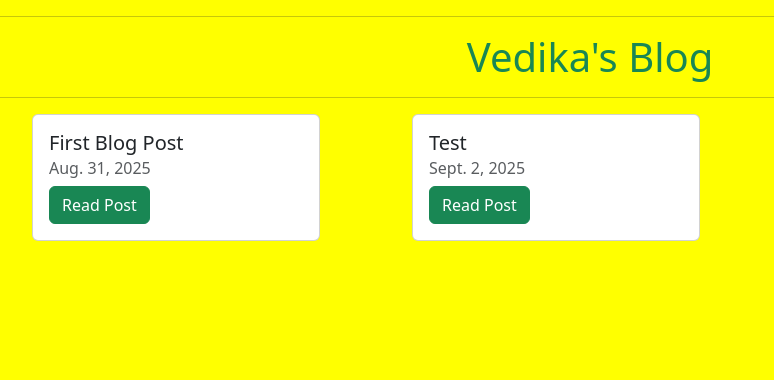
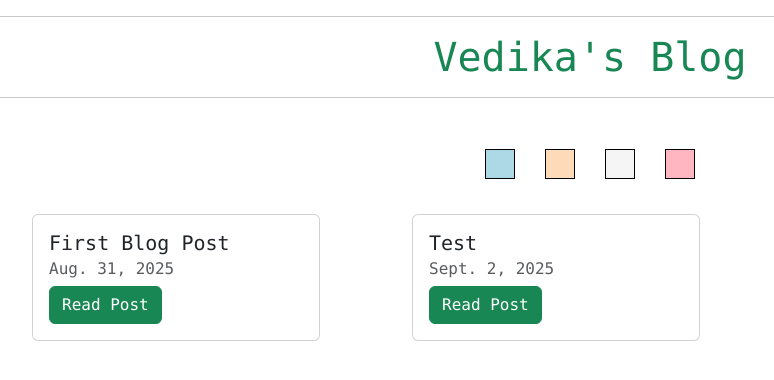
Before and after one commit to VC-create/gratitude, a Django app: page / in a window 1280 px wide. Shown: the top 380 px of the page, without its empty margins (50-824 px from the left). Run offline with Django 5.2, Linux system fonts and the light colour scheme; data comes from the database, SQL or seed files in the repository.

Commit message:
trying to link multiple sylesheets for different themes, currently is not working

```diff
--- /dev/null
+++ b/pages/static/script.js
@@ -0,0 +1,23 @@
+switches = document.getElementsByClassName("swtich");
+
+//loops through switches
+for(i of switches){
+    //this adds event listener to each of the switches
+    i.addEventListener("click", () => {
+        theme = i.dataset.theme;
+        setTheme(theme)
+    })
+}
+
+function setTheme(theme){
+    switch(theme){
+        case "summer": document.getElementById("switcher-id").href = "/static/summer.css"
+        return;
+        case "fall": document.getElementById("switcher-id").href = ".static/fall.css"
+        return;
+        case "winter": document.getElementById("switcher-id").href = ".static/winter.css"
+        return;
+        case "spring": document.getElementById("switcher-id").href = ".static/spring.css"
+        return;
+    }
+}
--- a/pages/static/style.css
+++ b/pages/static/style.css
@@ -1,5 +1,46 @@
+
+:root{
+    --summer:lightblue;
+    --fall:peachpuff;
+    --winter:whitesmoke;
+    --spring:lightpink;
+}
 
 body{
-    background-color:yellow;
+    font-family:monaco;
+}
 
+/*the theme switcher stuff is in the header*/
+header{
+    text-align:center;
+    font-size:30px;
+    padding:20px;
 }
+
+/*use . for classes and # for ids*/
+.theme-switches{
+    display:flex;
+    justify-content: center;
+}
+
+/*this is what styles those boxes on the screen*/
+.switch{
+    height:30px;
+    width:30px;
+    border:1px solid black;
+    margin:15px;
+    cursor:pointer;
+}
+
+#theme1{
+    background-color: var(--summer);
+}
+#theme2{
+    background-color: var(--fall);
+}
+#theme3{
+    background-color: var(--winter);
+}
+#theme4{
+    background-color: var(--spring);
+}
--- /dev/null
+++ b/pages/static/summer.css
@@ -0,0 +1,3 @@
+body{
+    background-color:blue;
+}
--- a/pages/templates/base.html
+++ b/pages/templates/base.html
@@ -9,8 +9,10 @@
     <!--the next line brings in bootstrap-->
     <link href="https://cdn.jsdelivr.net/npm/bootstrap@5.3.8/dist/css/bootstrap.min.css" rel="stylesheet" integrity="sha384-sRIl4kxILFvY47J16cr9ZwB07vP4J8+LH7qKQnuqkuIAvNWLzeN8tE5YBujZqJLB" crossorigin="anonymous">
     <!--putting it after the bootstrap line will make the css file override the bootstrap-->
+    <!--this next stylesheet is the sylesheet we switch to-->
+    <link rel="stylesheet" id="switcher-id" href="">
     <link rel="stylesheet" href="{% static 'style.css' %}">
-
+    <script src="{% static 'script.js' %}" defer></script>
   </head>
 
   <body>
@@ -19,6 +21,15 @@
     <a href = "{% url 'home' %}" class="link-underline link-underline-opacity-0"><h1 class = "text-center text-success">Vedika's Blog</h1></a>
     <hr>
 
+    <header>
+      <div class="theme-switches">
+        <div data-theme="summer" class="switch" id="theme1"></div>
+        <div data-theme="fall" class="switch" id="theme2"></div>
+        <div data-theme="winter" class="switch" id="theme3"></div>
+        <div data-theme="spring" class="switch" id="theme4"></div>
+      </div>
+    </header>
+
     <div class = "container">
     {% block content %}
     <!--this is where all our code goes-->
@@ -26,9 +37,5 @@
     {% endblock %}
     </div>
 
-    <script>
-
-    </script>
-
   </body>
 </html>
```
